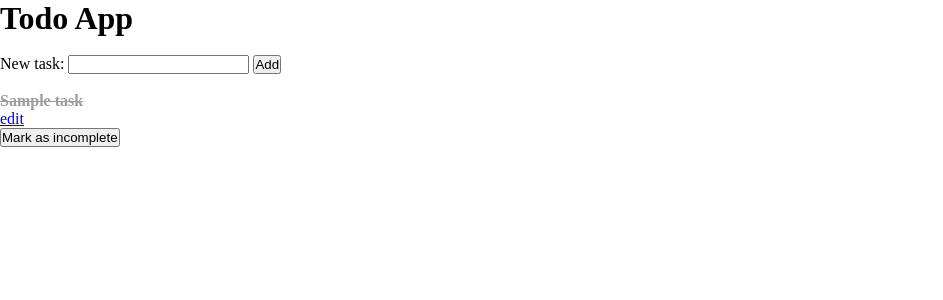
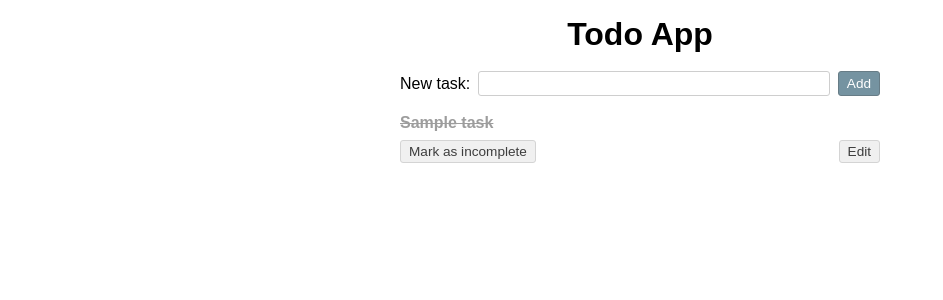
Before and after one commit to repercussive/flask-todo, a Flask app: page / in a window 1280 px wide. Shown: the top 300 px of the page, without its empty margins (0-943 px from the left). Run offline with Flask 2, Linux system fonts and the light colour scheme; tables that the repository leaves empty hold one stand-in row (values such as "Sample post").

Commit message:
add basic styling

```diff
--- a/application/templates/base.html
+++ b/application/templates/base.html
@@ -6,7 +6,7 @@
   </head>
 
   <body>
-    {% block body %} {% endblock %}
+    <div class="main-wrapper">{% block body %} {% endblock %}</div>
   </body>
 </html>
 
@@ -15,6 +15,7 @@
   body {
     margin: 0;
     font-size: 16px;
+    font-family: Arial, Helvetica, sans-serif;
   }
 
   * {
@@ -22,4 +23,30 @@
     margin: 0;
     padding: 0;
   }
+
+  h1 {
+    text-align: center;
+  }
+
+  button, input[type=submit], .button {
+    cursor: pointer;
+    padding: 0.2rem 0.5rem;
+    border-radius: 3px;
+    border: solid 1px #d4d4d4;
+    background-color: #f0f0f0;
+    color: #3d3d3d;
+    font-size: 0.85rem;
+    text-decoration: none;
+  }
+
+  button:hover, input[type=submit]:hover, .button:hover {
+    background-color: #e7e7e7;
+    color: black;
+  }
+
+  .main-wrapper {
+    margin: auto;
+    margin-top: 1rem;
+    max-width: 30rem;
+  }
 </style>
--- a/application/templates/components/task-form.html
+++ b/application/templates/components/task-form.html
@@ -1,5 +1,33 @@
-<form action="/{{action}}" method="POST">
+<form class="task-form" action="/{{action}}" method="POST">
   {{ form.hidden_tag() }}
   {{ form.title.label }} {{ form.title }}
   {{ form.submit }}
 </form>
+
+<style>
+  .task-form {
+    display: flex;
+  }
+
+  .task-form label {
+    align-self: center;
+  }
+
+  .task-form input[type=text] {
+    margin: 0 0.5rem;
+    padding: 0.25rem;
+    flex-grow: 1;
+    border-radius: 3px;
+    border: solid 1px #cecece;
+  }
+
+  .task-form input[type=submit] {
+    background-color: #7593a1;
+    border-color: #677c86;
+    color: white !important;
+  }
+
+  .task-form input[type=submit]:hover {
+    background-color: #6e848f;
+  }
+</style>
--- a/application/templates/components/task.html
+++ b/application/templates/components/task.html
@@ -3,27 +3,32 @@
     <b>{{ task.title }}</b>
   </p>
 
-  <a href="/edit/{{task.id}}">edit</a>
-  <br />
-
-  <form action="/toggle/{{task.id}}" method="POST">
-    <button>
-      {{ "Mark as incomplete" if task.is_complete else "Mark as complete" }}
-    </button>
-  </form>
+  <div class="buttons-wrapper">
+    <form action="/toggle/{{task.id}}" method="POST">
+      <button>
+        {{ "Mark as incomplete" if task.is_complete else "Mark as complete" }}
+      </button>
+    </form>
+    <a href="/edit/{{task.id}}" class="button">Edit</a>
+  </div>
 </div>
 
 <style>
   .task {
-    margin-bottom: 2rem;
+    margin-bottom: 1.5rem;
   }
 
   .task .title {
-    margin: 0;
+    margin-bottom: 0.5rem;
   }
 
   .task.complete .title {
     text-decoration: line-through;
     color: #9d9d9d;
   }
+
+  .buttons-wrapper {
+    display: flex;
+    justify-content: space-between;
+  }
 </style>
--- a/application/templates/edit.html
+++ b/application/templates/edit.html
@@ -9,6 +9,7 @@
 {% block body %}
 
 <h1>Edit Task</h1>
+<br />
 {% include "components/task-form.html" %}
 
 {% endblock %}
```
